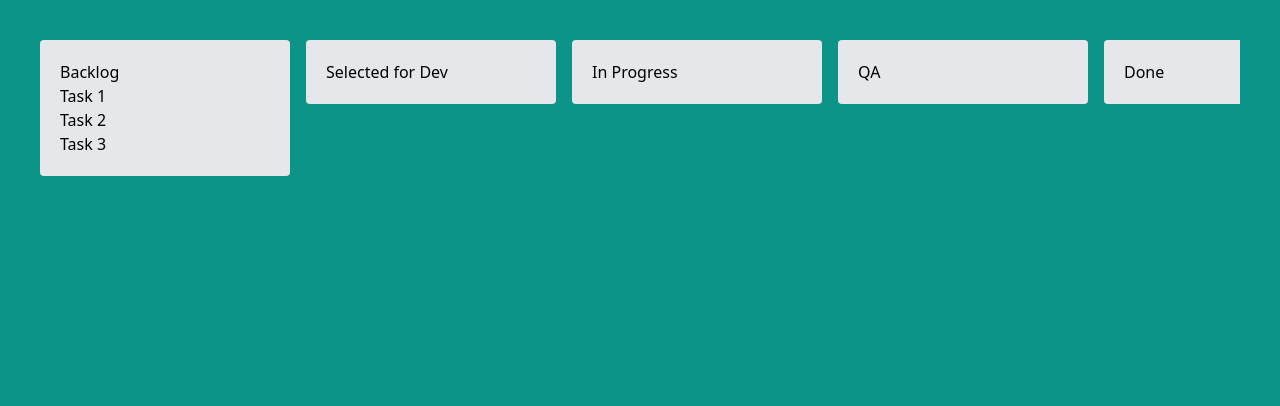
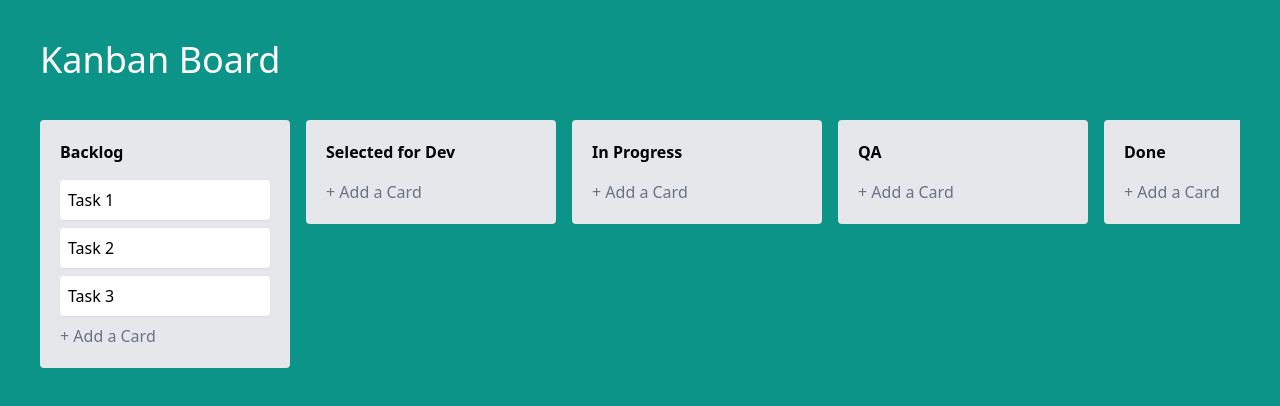
Before and after one commit to jonyhayama/kanban, a Nuxt app: page / in a window 1280 px wide. Shown: the top 406 px of the page. Built offline with nearby package versions, Linux system fonts and the light colour scheme.

Commit message:
💄 More styling

```diff
--- a/app.vue
+++ b/app.vue
@@ -1,5 +1,6 @@
 <template>
   <div class="p-10 h-[100vh] bg-teal-600 overflow-auto">
+    <h1 class="text-4xl text-white mb-10">Kanban Board</h1>
     <TheBoard />
   </div>
 </template>
--- /dev/null
+++ b/components/TaskCard.vue
@@ -0,0 +1,16 @@
+<script lang="ts" setup>
+import type { Task } from "@/types";
+
+defineProps<{
+  task: Task
+}>();
+</script>
+
+<template>
+  <div
+    :title="task.createdAt.toLocaleDateString()"
+    class="task bg-white p-2 mb-2 rounded shadow-sm max-w-[250px]"
+  >
+    <span>{{ task.title }}</span>
+  </div>
+</template>
--- a/components/TheBoard.vue
+++ b/components/TheBoard.vue
@@ -1,6 +1,6 @@
 <script lang="ts" setup>
 import { nanoid } from "nanoid";
-import type { Column } from '~/types';
+import type { Column } from '@/types';
 
 const columns = ref<Column[]>([
   {
@@ -54,8 +54,14 @@
       :key="column.id"
       class="column bg-gray-200 p-5 rounded min-w-[250px]"
     >
-      <header>{{ column.title }}</header>
-      <p v-for="task in column.tasks" :key="task.id">{{ task.title }}</p>
+      <header class="font-bold mb-4">{{ column.title }}</header>
+      <TaskCard v-for="task in column.tasks" :key="task.id" :task="task" />
+      <footer>
+        <button
+          type="button"
+          class="text-gray-500"
+        >+ Add a Card</button>
+      </footer>
     </div>
   </div>
 </template>
```
